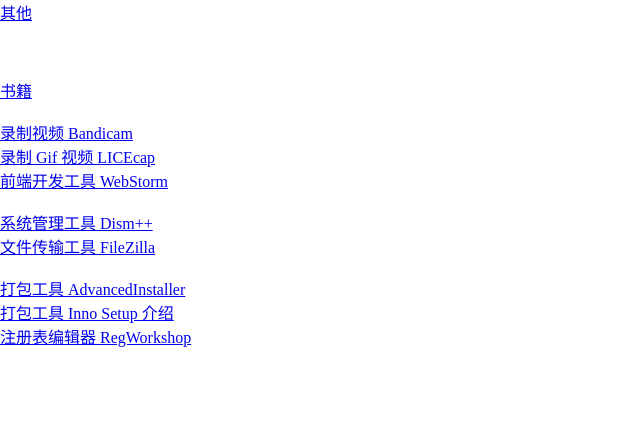
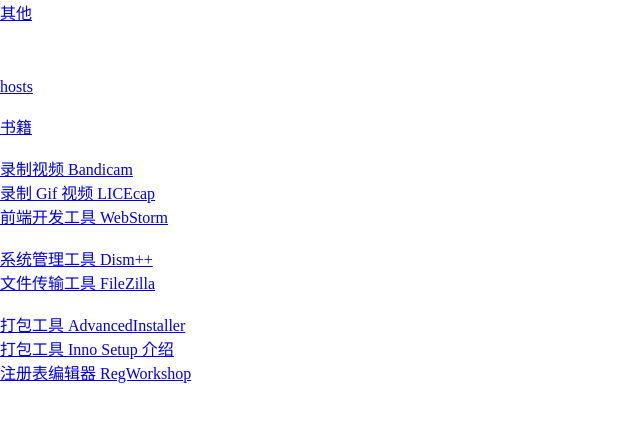
Before and after one commit to dongwenhaowork/dongwenhaowork.github.io, a plain HTML site: page data/index.html in a window 1280 px wide. Shown: the whole page, without its empty margins (0-640 px from the left). Drawn offline with Linux system fonts and the light colour scheme.

Commit message:
Update index.html

```diff
--- a/data/index.html
+++ b/data/index.html
@@ -8,6 +8,10 @@
     <a href="./other.html">其他</a>
     <br/>
     <br/>
+    <br/>
+    <br/>
+
+    <a href="./hosts">hosts</a>
     <br/>
     <br/>
 
```
